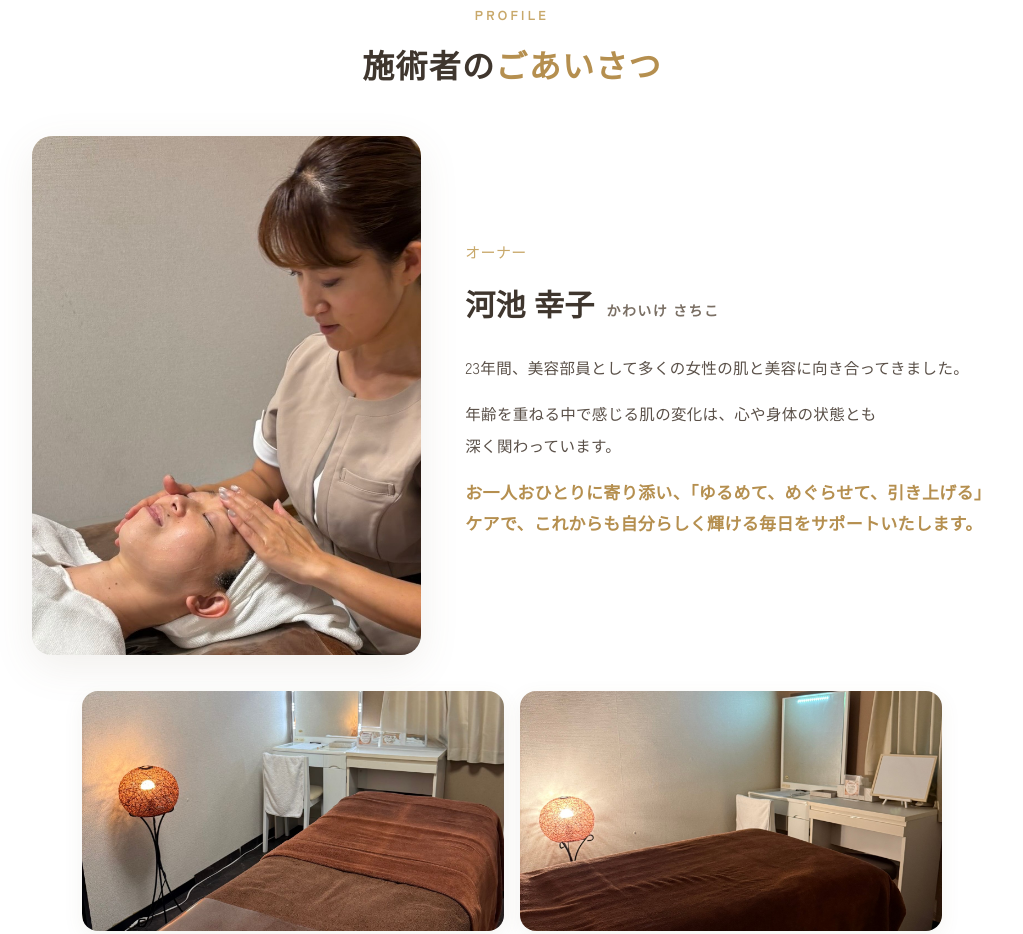
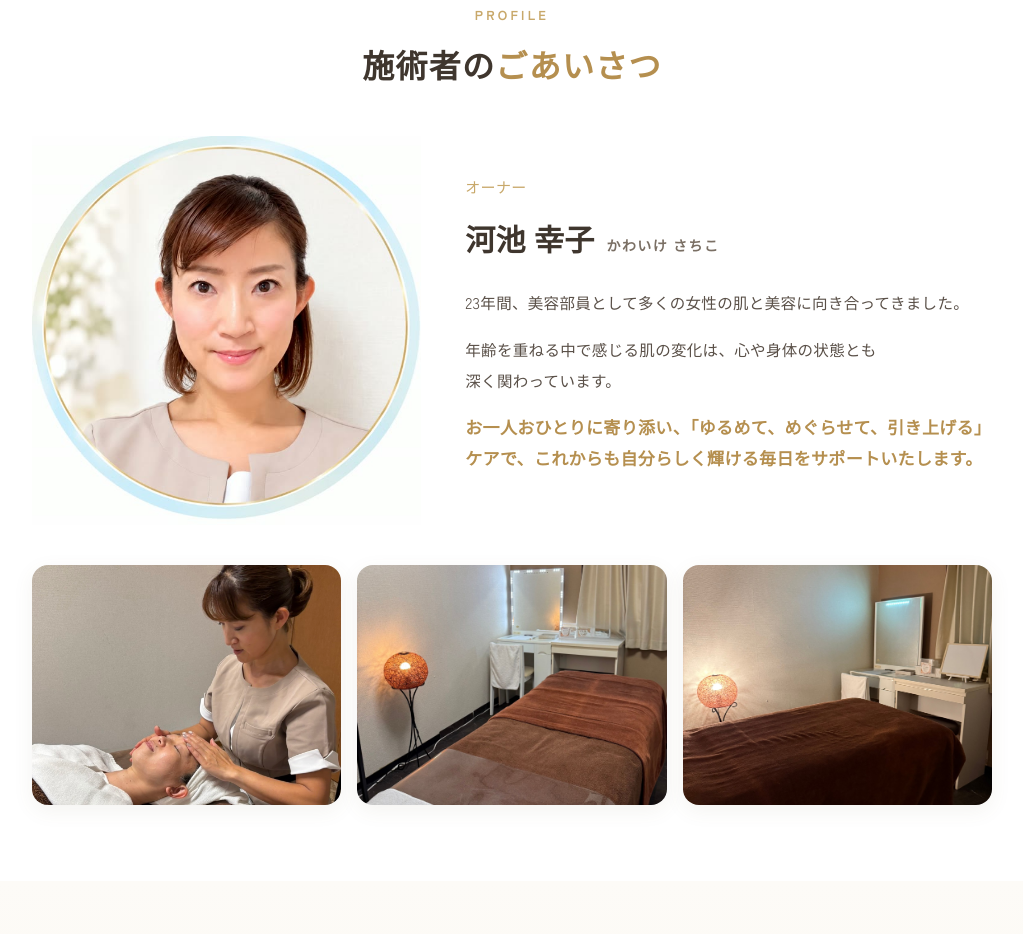
Before and after one commit to saki-created/LP, a plain HTML site: page crebia/index.html in a window 1280 px wide. Shown: the part 6616-7550 px from the top of the page, without its empty margins (128-1151 px from the left). Drawn offline with Linux system fonts and the light colour scheme.

Commit message:
Crebia LP：プロフィールにオーナー写真を追加し、施術写真を空間写真の並びへ移動
Co-Authored-By: Claude Opus 5.5 <noreply@anthropic.com>

```diff
--- a/crebia/index.html
+++ b/crebia/index.html
@@ -305,12 +305,8 @@ section{padding:76px 0}
   display:grid;grid-template-columns:.85fr 1.15fr;gap:44px;align-items:center;
   max-width:960px;margin:0 auto;
 }
-.prof-img{
-  border-radius:20px;overflow:hidden;aspect-ratio:3/4;
-  background:linear-gradient(135deg,#efe4d3,#e3edef);box-shadow:var(--shadow);
-  display:flex;align-items:center;justify-content:center;
-}
-.prof-img img{width:100%;height:100%;object-fit:cover}
+.prof-img{aspect-ratio:1/1;max-width:400px;width:100%;margin:0 auto}
+.prof-img img{width:100%;height:100%;object-fit:contain}
 .prof-role{font-size:15px;color:var(--gold);line-height:1.8;margin-bottom:10px;font-weight:500}
 .prof-name{font-family:var(--mincho);font-size:30px;color:#3f362e;font-weight:600;margin-bottom:6px}
 .prof-name .ruby{font-size:14px;color:var(--text-soft);margin-left:12px;letter-spacing:.1em}
@@ -415,7 +411,7 @@ footer{background:#4a4038;color:#e9e1d5;padding:56px 0 30px;text-align:center}
 .voice-cap b{color:#b58f4f;font-weight:600;display:block;margin-bottom:4px;font-size:13px}
 
 /* ===== 空間バンド ===== */
-.space-band{display:grid;grid-template-columns:1fr 1fr;gap:16px;max-width:860px;margin:36px auto 0}
+.space-band{display:grid;grid-template-columns:repeat(3,1fr);gap:16px;max-width:960px;margin:40px auto 0}
 .space-band img{width:100%;height:240px;object-fit:cover;border-radius:16px;box-shadow:0 6px 20px rgba(120,100,70,.08)}
 
 /* ===== 施術の流れ ===== */
@@ -437,7 +433,7 @@ h1,h2,h3,.sec-title,.r-title{text-wrap:balance}
   .reason{grid-template-columns:1fr;gap:22px}
   .reason:nth-child(even) .r-img{order:0}
   .prof-card{grid-template-columns:1fr;gap:28px;max-width:440px}
-  .prof-img{aspect-ratio:4/3;max-height:380px}
+  .prof-img{max-width:280px}
 }
 @media(max-width:640px){
   section{padding:56px 0}
@@ -629,7 +625,7 @@ h1,h2,h3,.sec-title,.r-title{text-wrap:balance}
     <h2 class="sec-title">施術者の<span class="accent">ごあいさつ</span></h2>
     <div class="sec-lead"></div>
     <div class="prof-card">
-      <div class="prof-img"><img src="images/owner.jpg" alt="Crebiaオーナー 河池幸子" loading="lazy"></div>
+      <div class="prof-img"><img src="images/owner-portrait.jpg" alt="Crebiaオーナー 河池幸子" loading="lazy"></div>
       <div class="prof-txt">
         <p class="prof-role">オーナー</p>
         <p class="prof-name">河池 幸子<span class="ruby">かわいけ さちこ</span></p>
@@ -641,6 +637,7 @@ h1,h2,h3,.sec-title,.r-title{text-wrap:balance}
       </div>
     </div>
     <div class="space-band">
+      <img src="images/owner.jpg" alt="河池幸子による施術の様子" loading="lazy">
       <img src="images/room-b.jpg" alt="Crebiaの施術空間" loading="lazy">
       <img src="images/room-a.jpg" alt="Crebiaのプライベートサロン" loading="lazy">
     </div>
```
Also changed, not shown: crebia/images/owner-portrait.jpg (added).
